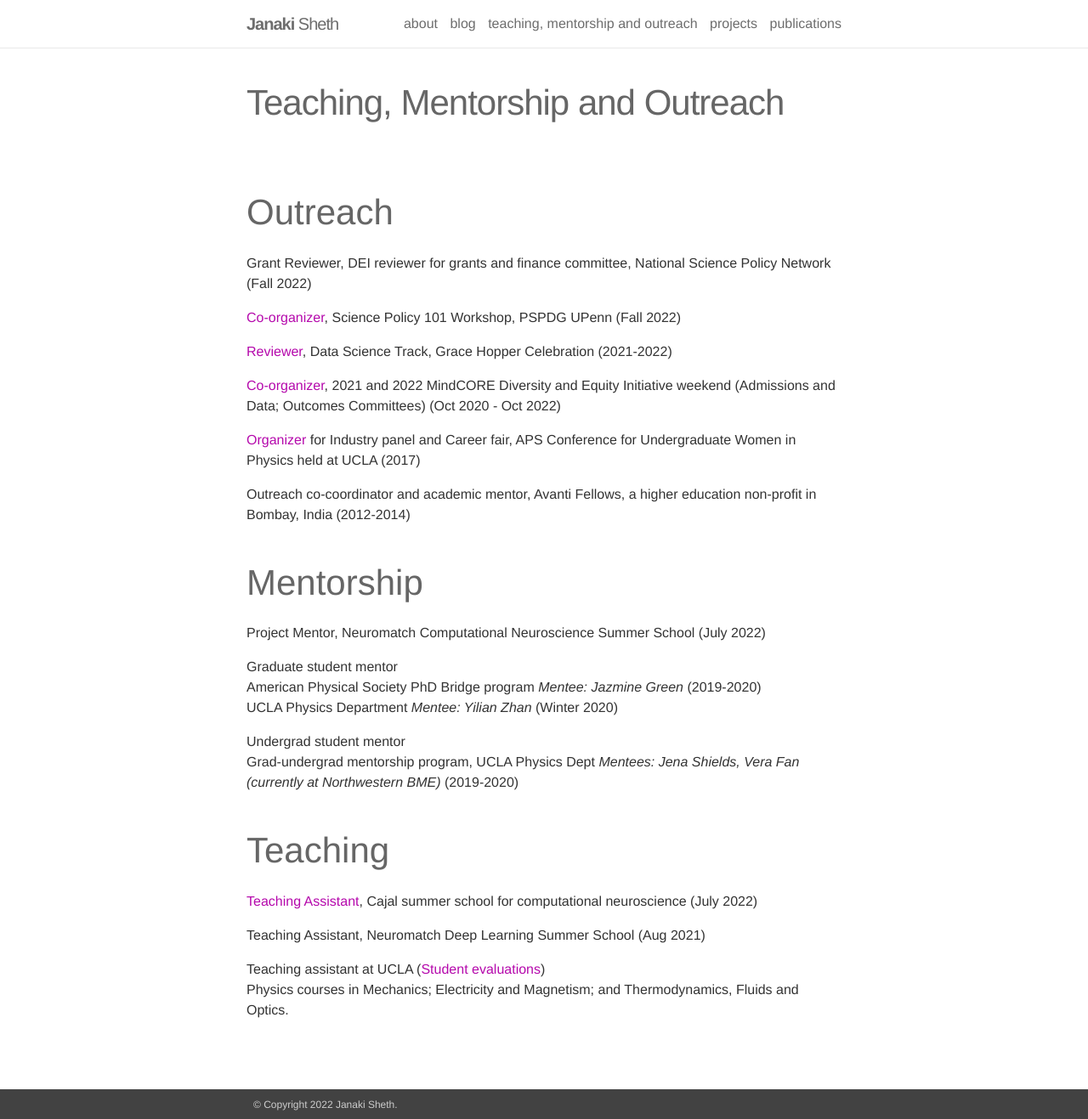
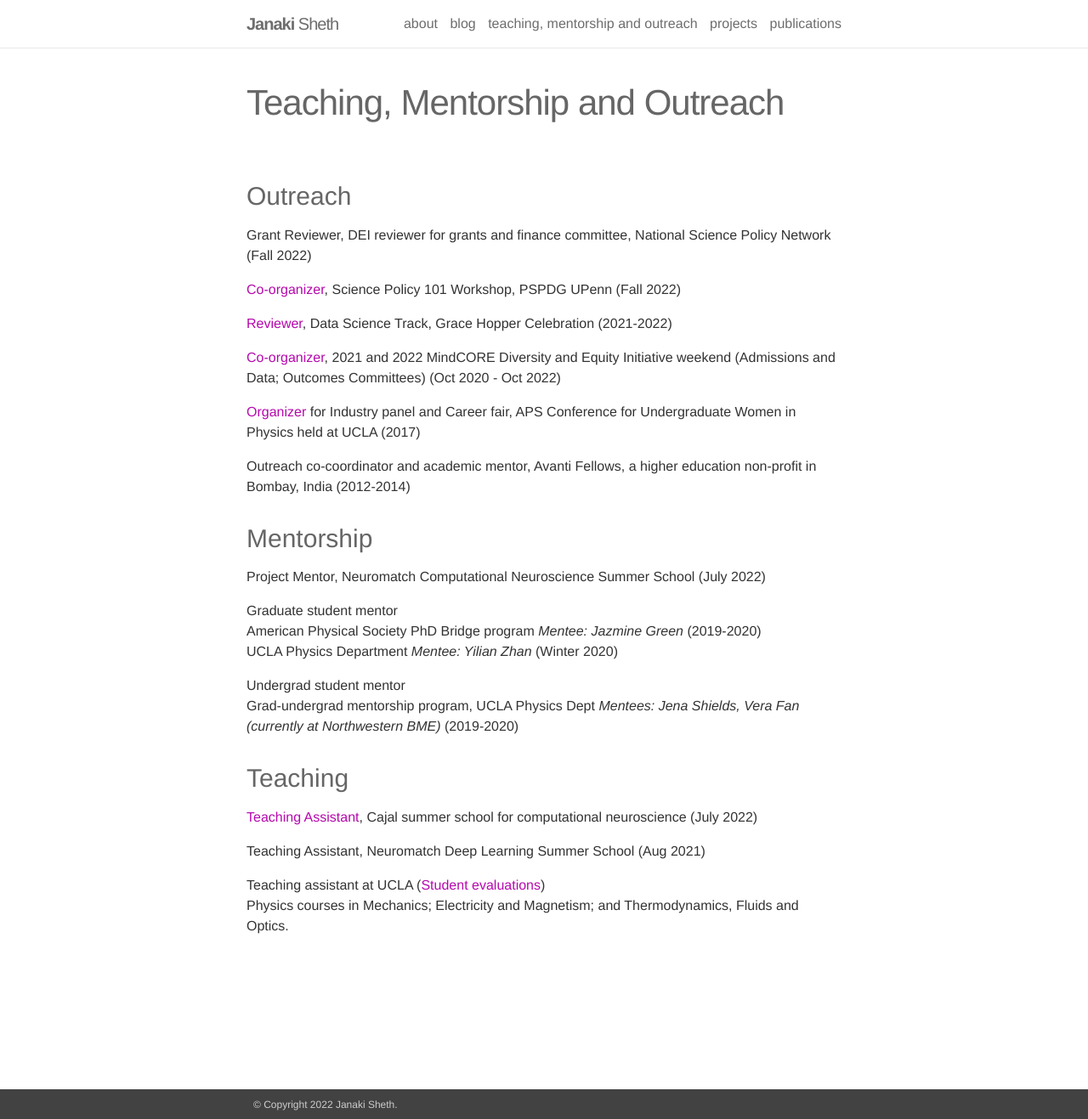
Before and after one commit to JanakiSheth/JanakiSheth.github.io, a Jekyll site: the page built from _pages/outreach.md, in a window 1280 px wide and 1317 px high. Shown: the whole window at 85% size. Built offline with Jekyll 4.4.1, drawn with Linux system fonts in a browser that asks for light colours; nearby versions of some CDN libraries.

```diff
--- a/_pages/outreach.md
+++ b/_pages/outreach.md
@@ -3,7 +3,7 @@ layout: page
 permalink: /outreach/
 title: Teaching, Mentorship and Outreach
 ---
-## Outreach
+### Outreach
 Grant Reviewer, DEI reviewer for grants and finance committee, National Science Policy Network (Fall 2022)
 
 [Co-organizer](https://docs.google.com/presentation/d/1w_Twb0VZlkCKuArOoUXYnwEyaOpuPNK_kQQCuUWcxOI/edit#slide=id.p), Science Policy 101 Workshop, PSPDG UPenn (Fall 2022)
@@ -16,7 +16,7 @@ Grant Reviewer, DEI reviewer for grants and finance committee, National Science
 
 Outreach co-coordinator and academic mentor, Avanti Fellows, a higher education non-profit in Bombay, India (2012-2014)
 
-## Mentorship
+### Mentorship
 Project Mentor, Neuromatch Computational Neuroscience Summer School (July 2022)
 
 Graduate student mentor<br>
@@ -26,7 +26,7 @@ UCLA Physics Department *Mentee: Yilian Zhan* (Winter 2020)
 Undergrad student mentor<br>
 Grad-undergrad mentorship program, UCLA Physics Dept *Mentees: Jena Shields, Vera Fan (currently at Northwestern BME)* (2019-2020)
 
-## Teaching
+### Teaching
 [Teaching Assistant](https://cajal-training.org/on-site/ccn2022/), Cajal summer school for computational neuroscience (July 2022)
 
 Teaching Assistant, Neuromatch Deep Learning Summer School (Aug 2021)
```
